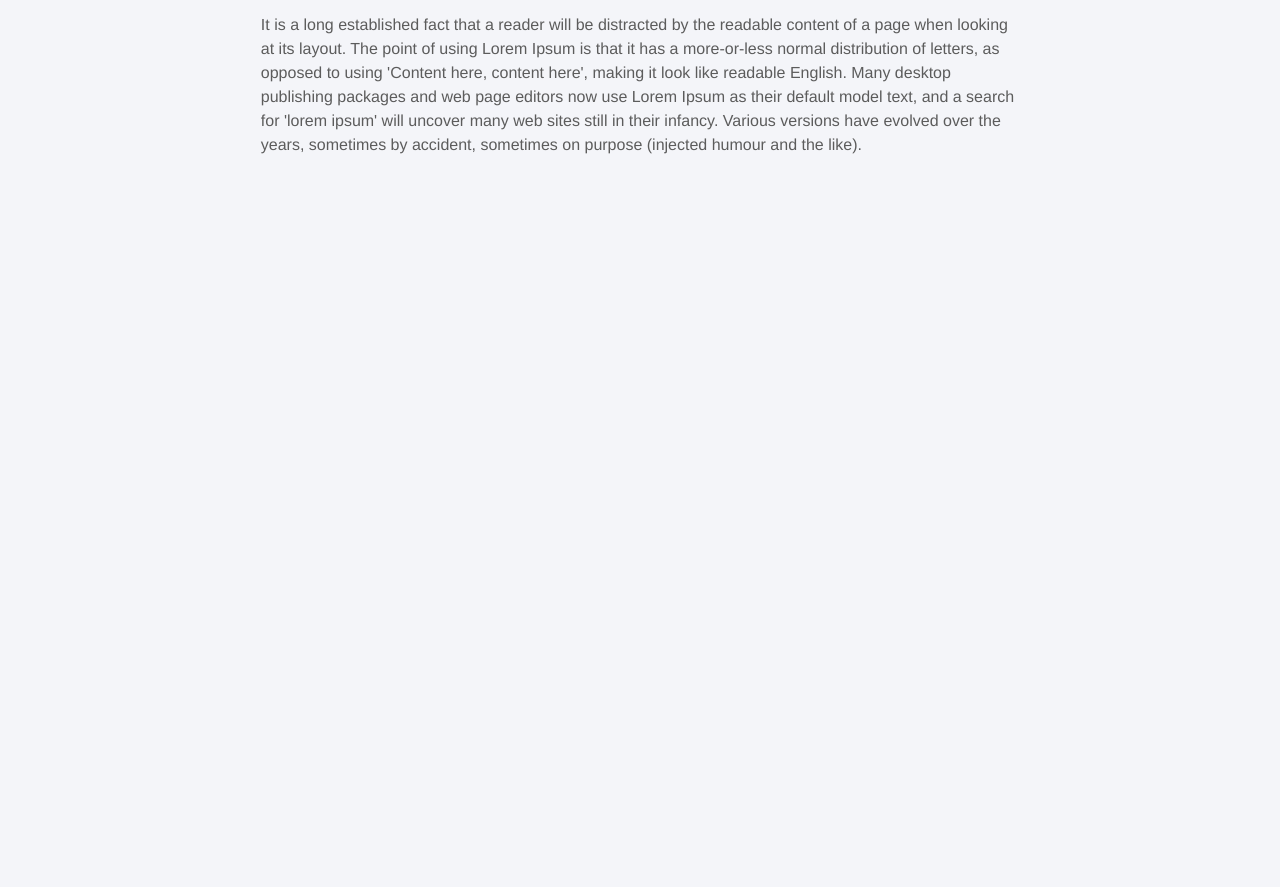
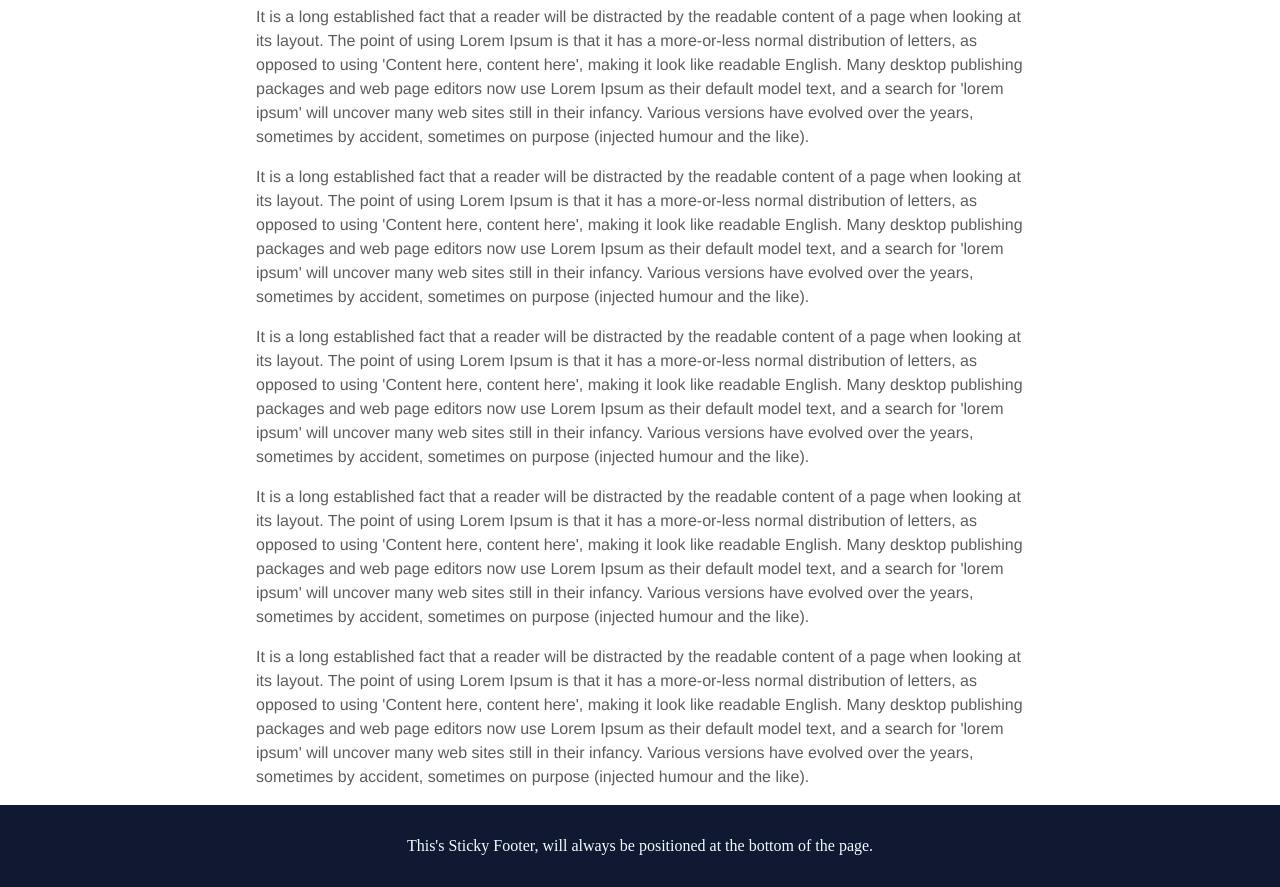
Before and after one commit to AhmadKabakibi/webpage-menu, a website: page src/index.html in a window 1280 px wide. Shown: the part 531-1418 px from the top of the page. Before the commit the page ends 800 px from the top, so only its background shows below. Drawn offline with Linux system fonts and the light colour scheme.

Commit message:
add footer to the web page

```diff
--- a/src/index.html
+++ b/src/index.html
@@ -80,7 +80,51 @@
         will uncover many web sites still in their infancy. Various versions have evolved over the years, sometimes by
         accident, sometimes on purpose (injected humour and the like).
     </p>
+
+
+    <p>
+        It is a long established fact that a reader will be distracted by the readable content of a page when looking at
+        its layout. The point of using Lorem Ipsum is that it has a more-or-less normal distribution of letters, as
+        opposed to using 'Content here, content here', making it look like readable English. Many desktop publishing
+        packages and web page editors now use Lorem Ipsum as their default model text, and a search for 'lorem ipsum'
+        will uncover many web sites still in their infancy. Various versions have evolved over the years, sometimes by
+        accident, sometimes on purpose (injected humour and the like).
+    </p>
+
+
+    <p>
+        It is a long established fact that a reader will be distracted by the readable content of a page when looking at
+        its layout. The point of using Lorem Ipsum is that it has a more-or-less normal distribution of letters, as
+        opposed to using 'Content here, content here', making it look like readable English. Many desktop publishing
+        packages and web page editors now use Lorem Ipsum as their default model text, and a search for 'lorem ipsum'
+        will uncover many web sites still in their infancy. Various versions have evolved over the years, sometimes by
+        accident, sometimes on purpose (injected humour and the like).
+    </p>
+
+
+    <p>
+        It is a long established fact that a reader will be distracted by the readable content of a page when looking at
+        its layout. The point of using Lorem Ipsum is that it has a more-or-less normal distribution of letters, as
+        opposed to using 'Content here, content here', making it look like readable English. Many desktop publishing
+        packages and web page editors now use Lorem Ipsum as their default model text, and a search for 'lorem ipsum'
+        will uncover many web sites still in their infancy. Various versions have evolved over the years, sometimes by
+        accident, sometimes on purpose (injected humour and the like).
+    </p>
+
+
+    <p>
+        It is a long established fact that a reader will be distracted by the readable content of a page when looking at
+        its layout. The point of using Lorem Ipsum is that it has a more-or-less normal distribution of letters, as
+        opposed to using 'Content here, content here', making it look like readable English. Many desktop publishing
+        packages and web page editors now use Lorem Ipsum as their default model text, and a search for 'lorem ipsum'
+        will uncover many web sites still in their infancy. Various versions have evolved over the years, sometimes by
+        accident, sometimes on purpose (injected humour and the like).
+    </p>
 </article>
+
+<div class="footer">
+    This's Sticky Footer, will always be positioned at the bottom of the page.
+</div>
 
 <script src="index.js"></script>
 
--- a/src/style.css
+++ b/src/style.css
@@ -1,3 +1,10 @@
+
+html, body {
+  height: 100%;
+  margin:0;
+  padding:0;
+}
+
 body {
   display: -webkit-flex;
   display: -moz-box;
@@ -7,7 +14,6 @@ body {
   -moz-box-direction: normal;
   flex-direction: column;
   height: 100%;
-  background: #f4f5f9;
 }
 
 /*Style for the first level menu bar*/
@@ -165,3 +171,16 @@ ul.submenu > li:hover {
 .article h1 {
   margin-top: 0;
 }
+
+
+/**
+ * Footer Styles
+ */
+
+.footer {
+  flex-shrink: 0;
+  padding: 2em;
+  background-color: #101832;
+  color: azure;
+  text-align: center;
+}
```
